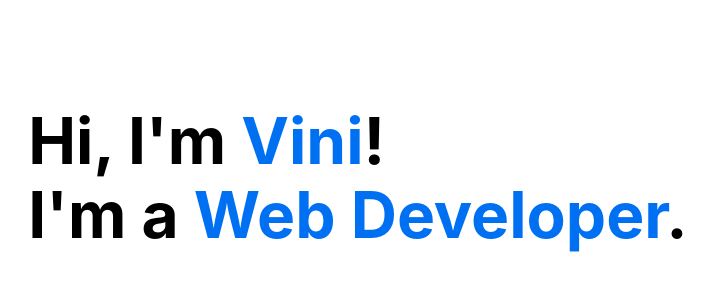
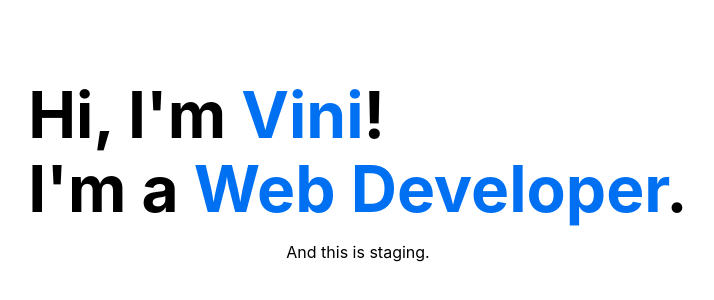
Before and after one commit to vdmrox-dev/portfolio, a Next.js app: page / in a window 1280 px wide. Shown: the part 222-522 px from the top of the page, without its empty margins (282-996 px from the left). Built offline with nearby package versions, Linux system fonts and the light colour scheme.

Commit message:
add staging

```diff
--- a/pages/index.js
+++ b/pages/index.js
@@ -14,6 +14,7 @@ export default function Home() {
           Hi, I'm <span className={styles.highlight} href="https://nextjs.org">Vini</span>!<br/>
           I'm a <span className={styles.highlight}>Web Developer</span>.
         </h1>
+        <p>And this is staging.</p>
       </main>
     </div>
   );
```
